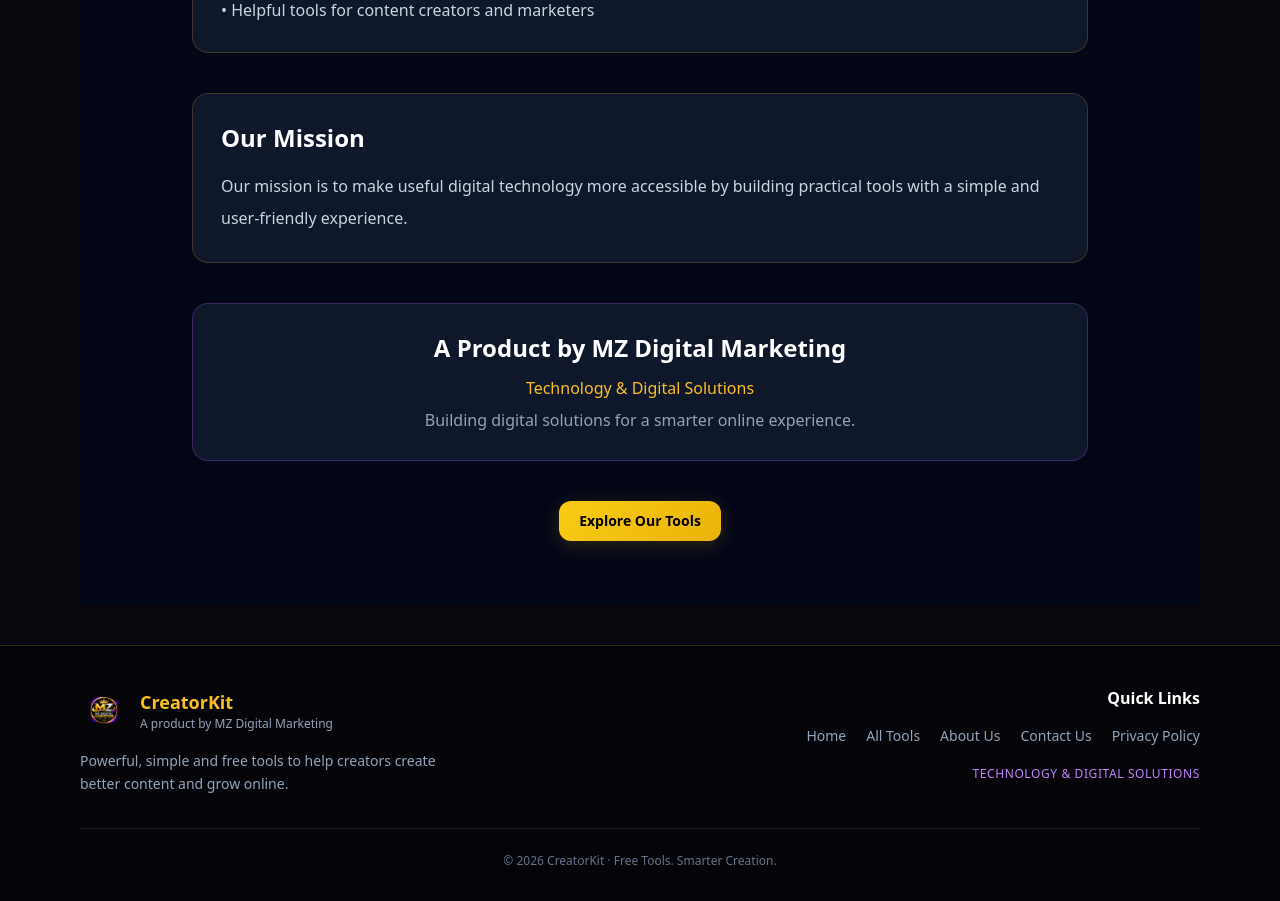
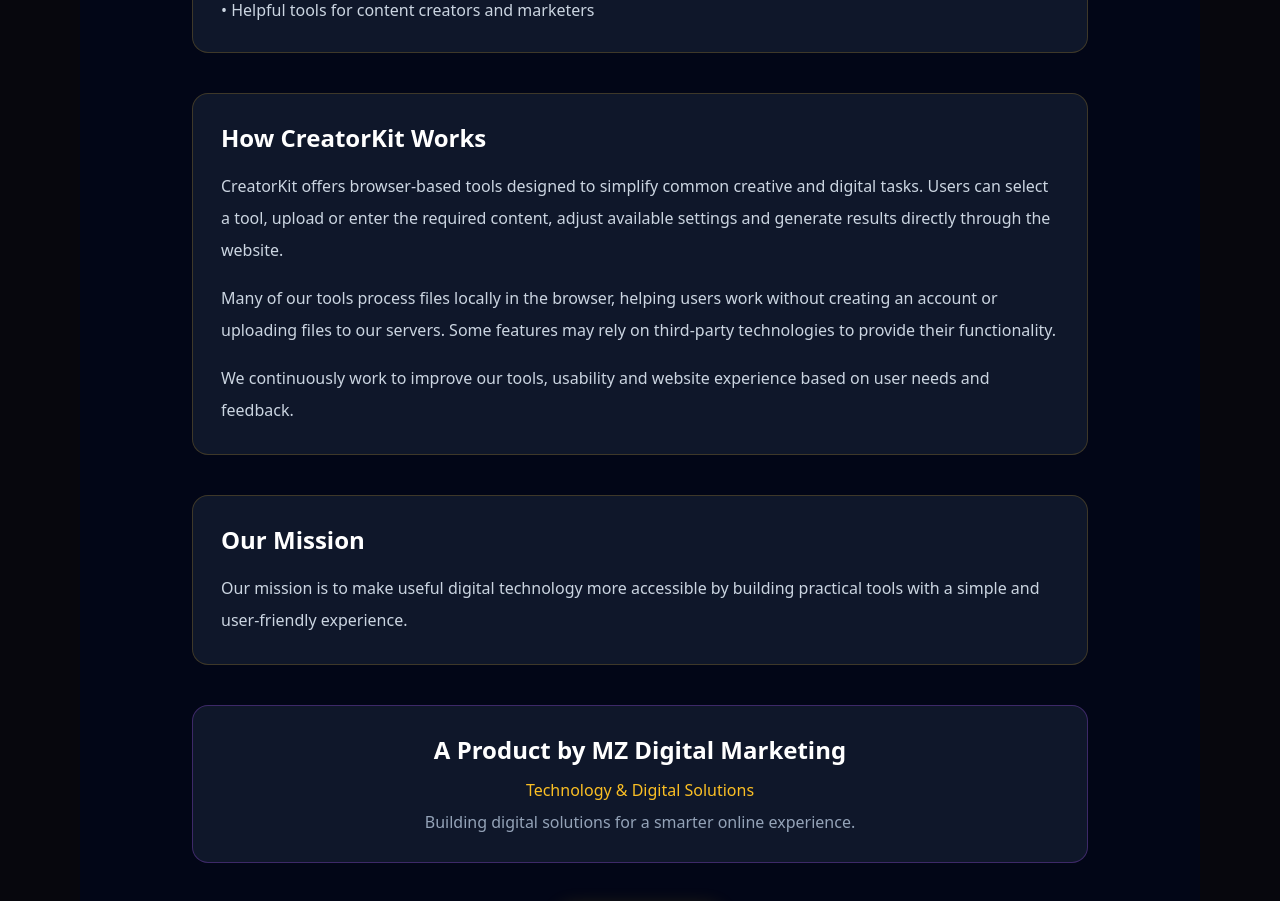
Before and after one commit to poiyy7370-jpg/Creatorkit, a Next.js app: page /about in a window 1280 px wide. Shown: the part 800-1701 px from the top of the page. Built offline with nearby package versions, Linux system fonts and the light colour scheme; no server answers.

Commit message:
Improve About page for AdSense readiness

```diff
--- a/app/about/page.tsx
+++ b/app/about/page.tsx
@@ -4,7 +4,7 @@ import type { Metadata } from "next";
 export const metadata: Metadata = {
   title: "About Us",
   description:
-    "Learn about CreatorKit, a digital tools platform by MZ Digital Marketing.",
+    "Learn about CreatorKit, a digital tools platform by MZ Digital Marketing, offering practical tools for creators and marketers.",
 };
 
 export default function AboutPage() {
@@ -53,6 +53,28 @@ export default function AboutPage() {
 
         <section className="mb-10 rounded-2xl border border-amber-400/20 bg-slate-900 p-7">
           <h2 className="mb-4 text-2xl font-bold text-white">
+            How CreatorKit Works
+          </h2>
+          <p className="mb-4 leading-8 text-slate-300">
+            CreatorKit offers browser-based tools designed to simplify
+            common creative and digital tasks. Users can select a tool,
+            upload or enter the required content, adjust available
+            settings and generate results directly through the website.
+          </p>
+          <p className="mb-4 leading-8 text-slate-300">
+            Many of our tools process files locally in the browser,
+            helping users work without creating an account or uploading
+            files to our servers. Some features may rely on third-party
+            technologies to provide their functionality.
+          </p>
+          <p className="leading-8 text-slate-300">
+            We continuously work to improve our tools, usability and
+            website experience based on user needs and feedback.
+          </p>
+        </section>
+
+        <section className="mb-10 rounded-2xl border border-amber-400/20 bg-slate-900 p-7">
+          <h2 className="mb-4 text-2xl font-bold text-white">
             Our Mission
           </h2>
           <p className="leading-8 text-slate-300">
```
